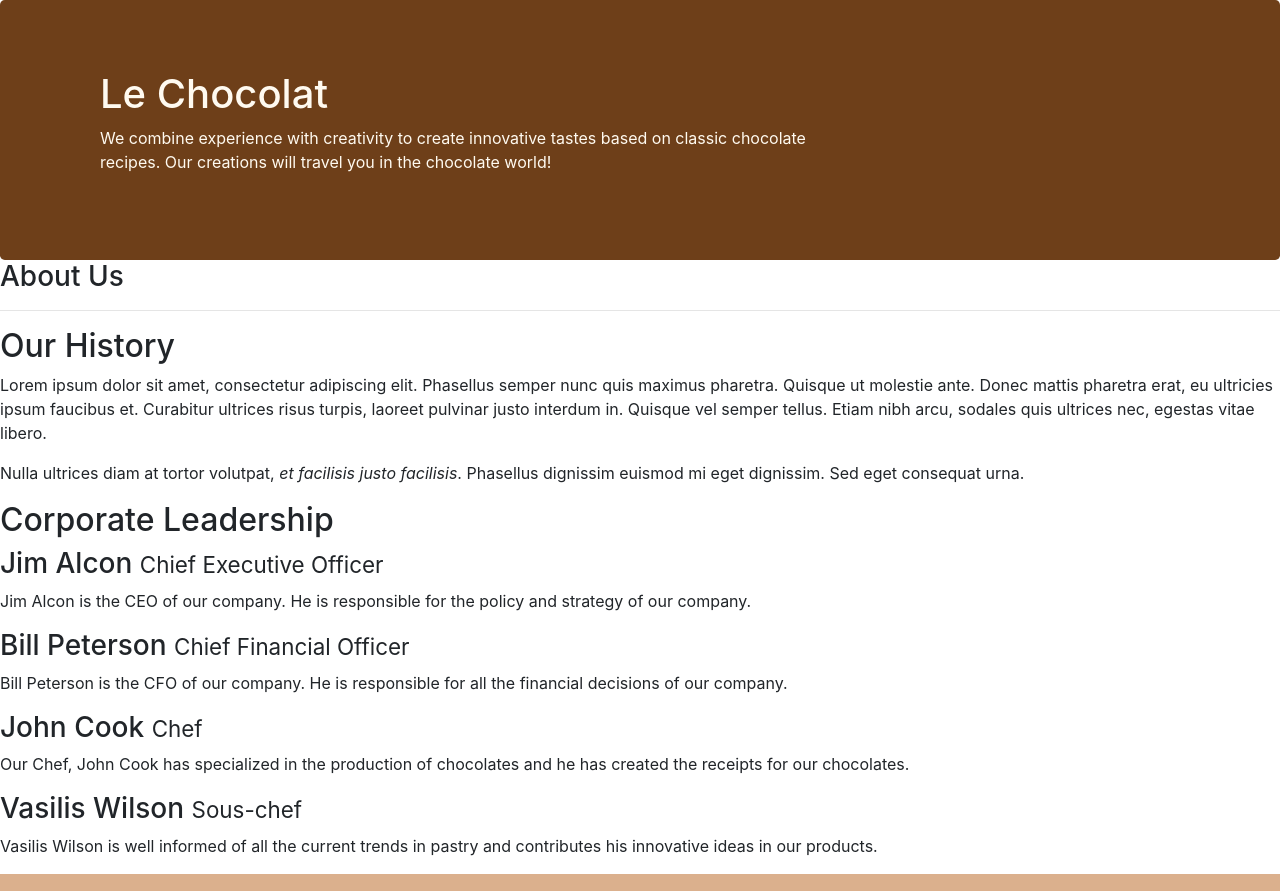
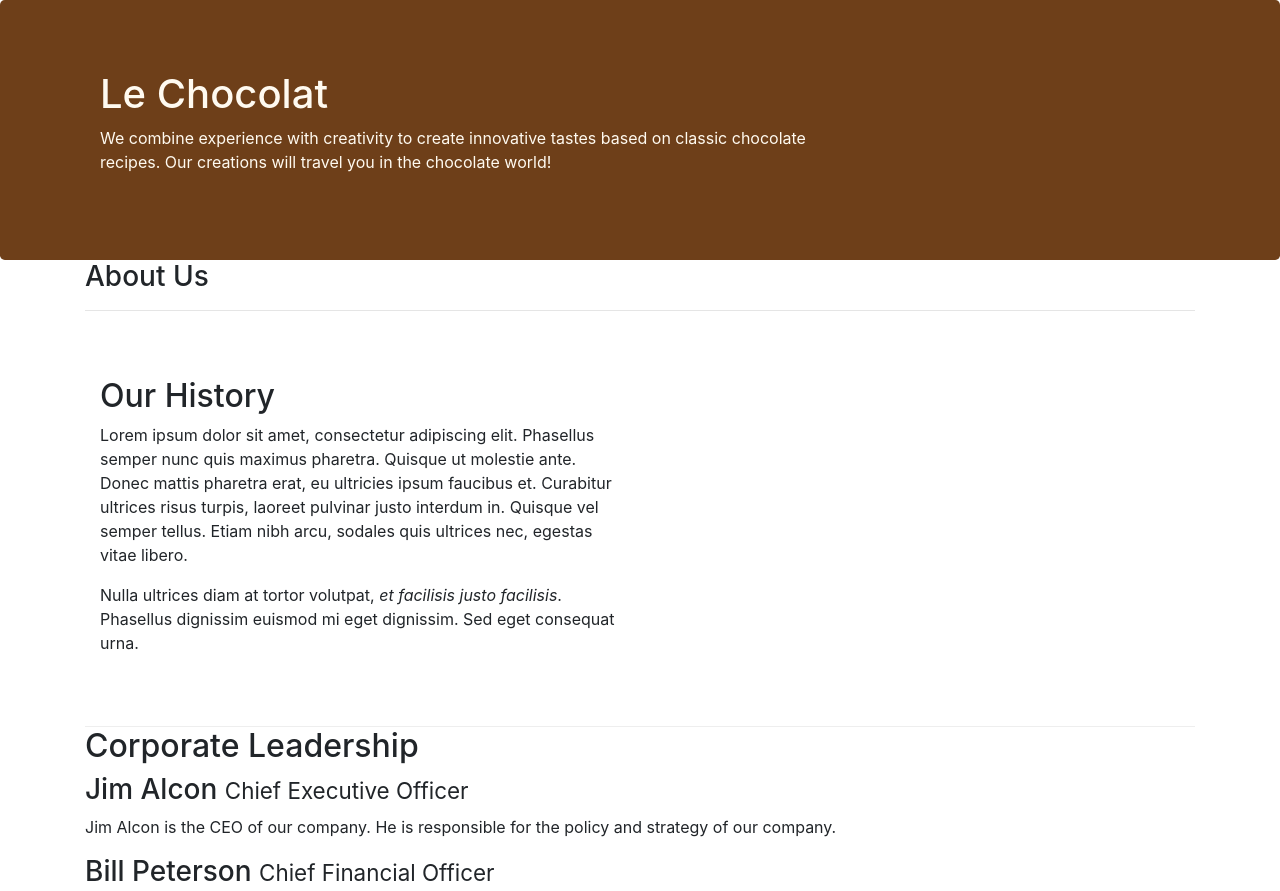
Before and after one commit to geofeid/leChocolat-, a website: page aboutus.html in a window 1280 px wide. Shown: the top 891 px of the page. Drawn offline with nearby package versions, Linux system fonts and the light colour scheme.

Commit message:
Bootstrap Assignment 1 Task 2

```diff
--- a/aboutus.html
+++ b/aboutus.html
@@ -24,27 +24,27 @@
         </div>
     </header>
 
-    <div>
-        <div>
-            <div>
+    <div class="container">
+        <div class="row">
+            <div class="col-12">
                <h3>About Us</h3>
                <hr>
             </div>
         </div>
 
-        <div>
-            <div>
+        <div class="row-content">
+            <div class="col-12 col-sm-6">
                 <h2>Our History</h2>
                 <p>Lorem ipsum dolor sit amet, consectetur adipiscing elit. Phasellus semper nunc quis maximus pharetra. Quisque ut molestie ante. Donec mattis pharetra erat, eu ultricies ipsum faucibus et. Curabitur ultrices risus turpis, laoreet pulvinar justo interdum in. Quisque vel semper tellus. Etiam nibh arcu, sodales quis ultrices nec, egestas vitae libero. </p>
                 <p>Nulla ultrices diam at tortor volutpat, <em>et facilisis justo facilisis</em>. Phasellus dignissim euismod mi eget dignissim. Sed eget consequat urna. </p>
             </div>
-            <div>
+            <div class="col col-sm-6">
             </div>
         </div>
 
 
-        <div>
-            <div>
+        <div class="row">
+            <div class="col-12">
                 <h2>Corporate Leadership</h2>
                 <h3>Jim Alcon <small>Chief Executive Officer </small></h3>
                 <p>Jim Alcon is the CEO of our company. He is responsible for the policy and strategy of our company. </p>
```
